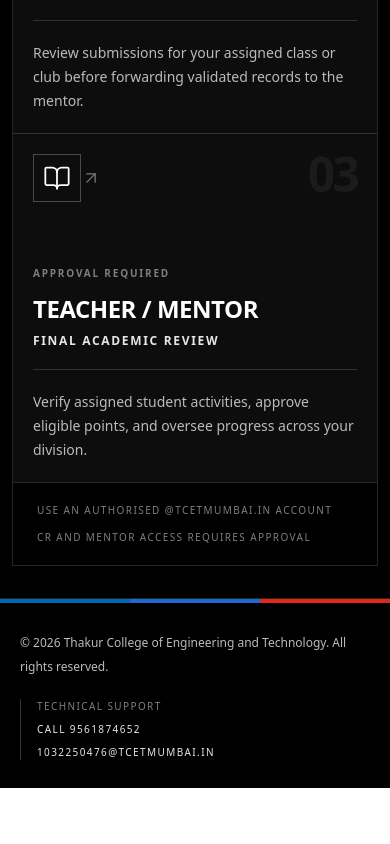
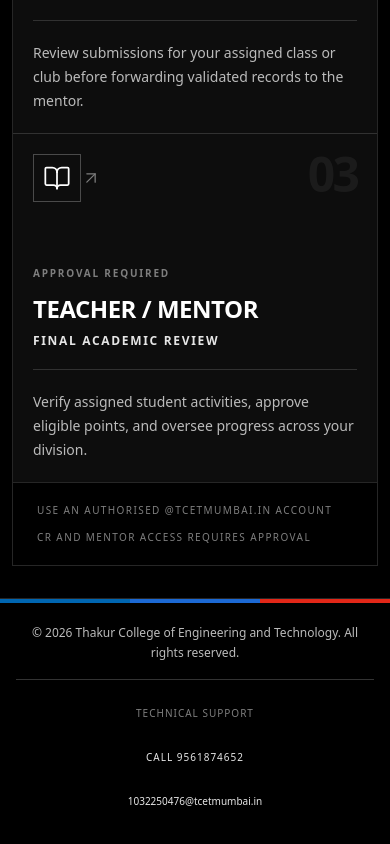
Before and after one commit to himanshunaik7715-dev/AICTE-WEB-SOLN, a React (Vite) app: page / in a window 390 px wide. Shown: the part 962-1806 px from the top of the page. Before the commit the page ends 1750 px from the top, so only its background shows below. Built offline with nearby package versions, Linux system fonts and the light colour scheme; no server answers.

Commit message:
Make shared footer responsive

```diff
--- a/src/App.tsx
+++ b/src/App.tsx
@@ -1085,21 +1085,23 @@
         <span className="w-1/3 bg-[#1c69d4]" />
         <span className="w-1/3 bg-[#e22718]" />
       </div>
-      <div className="mx-auto flex w-full max-w-[1440px] flex-col gap-5 px-5 py-7 sm:px-8 md:flex-row md:items-center md:justify-between lg:px-12">
-        <p className="text-xs font-light leading-6">
+      <div className="mx-auto flex w-full max-w-7xl flex-col items-center gap-4 px-4 py-5 text-center sm:px-6 sm:py-6 md:flex-row md:justify-between md:gap-6 md:px-8 md:py-7 md:text-left lg:px-10">
+        <p className="max-w-full text-xs font-light leading-5 sm:leading-6">
           © 2026 Thakur College of Engineering and Technology. All rights reserved.
         </p>
-        <div className="flex flex-col gap-2 border-l border-white/20 pl-4 text-[10px] uppercase tracking-[0.14em] sm:flex-row sm:items-center sm:gap-5">
-          <span className="text-[#7e7e7e]">Technical support</span>
+        <div className="flex w-full min-w-0 flex-col items-center border-t border-white/20 pt-3 text-[10px] uppercase tracking-[0.1em] sm:w-auto sm:flex-row sm:flex-wrap sm:justify-center sm:gap-x-4 sm:pt-4 sm:tracking-[0.14em] md:max-w-[60%] md:justify-end md:border-l md:border-t-0 md:py-0 md:pl-5 md:pt-0">
+          <span className="inline-flex min-h-11 items-center text-[#7e7e7e]">
+            Technical support
+          </span>
           <a
             href="tel:+919561874652"
-            className="text-[#e6e6e6] transition-colors hover:text-white"
+            className="inline-flex min-h-11 max-w-full items-center justify-center text-[#e6e6e6] transition-colors hover:text-white md:justify-start"
           >
             Call 9561874652
           </a>
           <a
             href="mailto:1032250476@tcetmumbai.in"
-            className="break-all text-[#e6e6e6] transition-colors hover:text-white"
+            className="inline-flex min-h-11 max-w-full items-center justify-center break-all text-[#e6e6e6] normal-case tracking-normal transition-colors hover:text-white md:justify-start md:break-normal"
           >
             1032250476@tcetmumbai.in
           </a>
```
